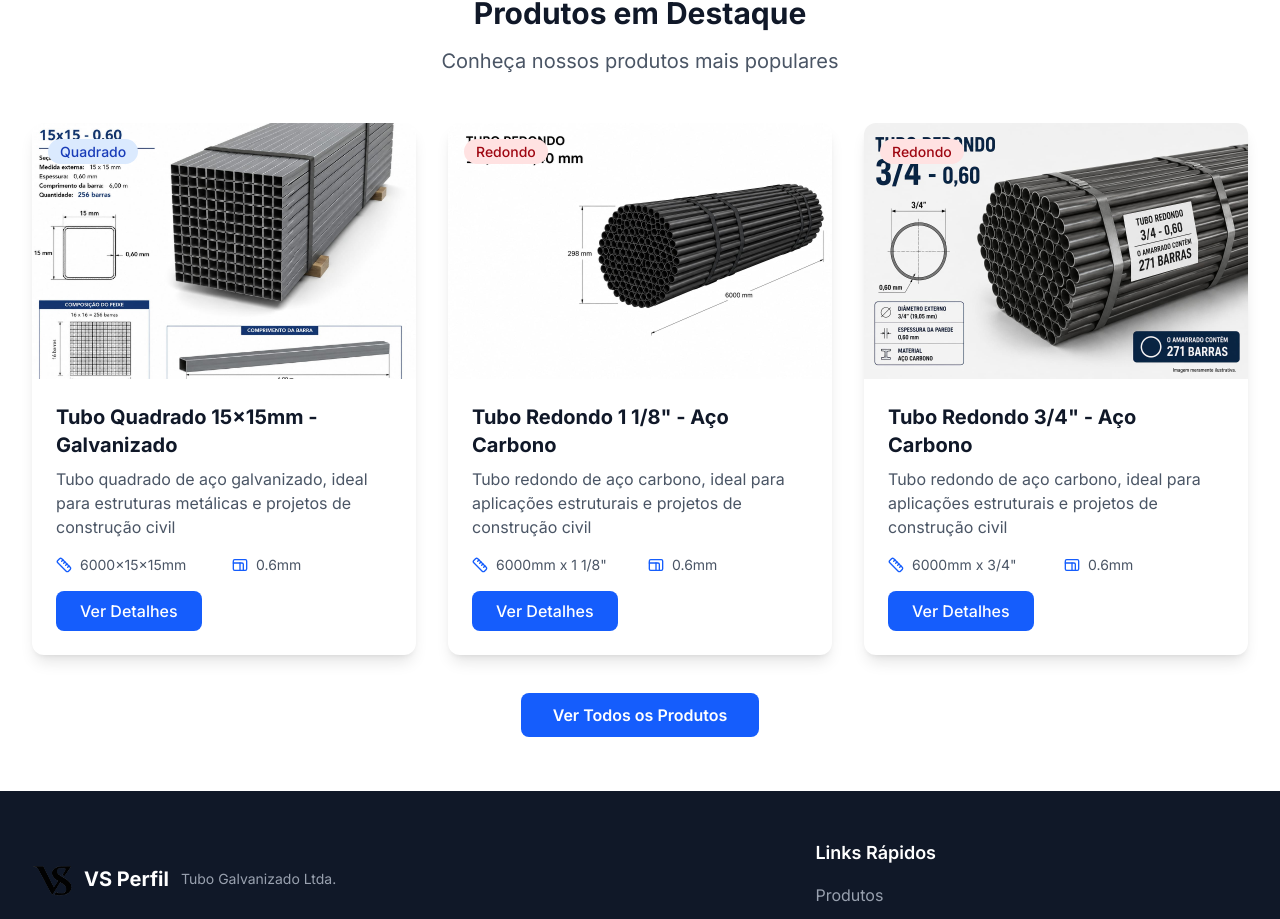
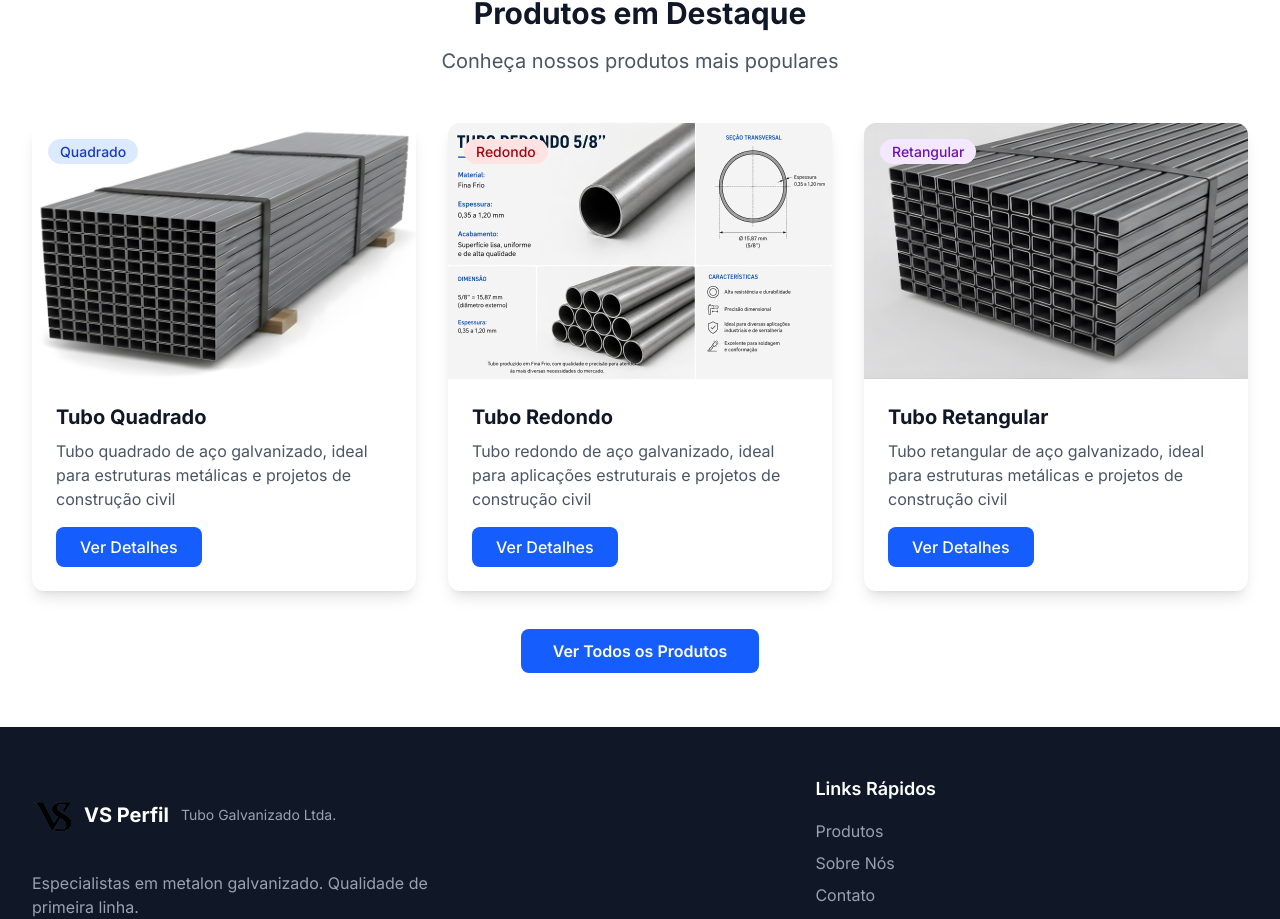
Before and after one commit to GustavoAndriani-Templates/VSPerfil, a React (Vite) app: page / in a window 1280 px wide. Shown: the part 3477-4396 px from the top of the page. Built offline with nearby package versions, Linux system fonts and the light colour scheme.

Commit message:
fix: Changed all the products data, cards and details

```diff
--- a/src/components/products/ProductCard.tsx
+++ b/src/components/products/ProductCard.tsx
@@ -1,8 +1,8 @@
-import React from 'react';
-import { Link } from 'react-router-dom';
+import React from "react";
+import { Link } from "react-router-dom";
 // import { Ruler, Calendar, Dumbbell } from '@vitejs/plugin-react';
-import { Products } from '../../types/products';
-import { Calendar, Proportions, Ruler } from 'lucide-react';
+import { Products } from "../../types/products";
+import { Calendar, Proportions, Ruler } from "lucide-react";
 
 interface productCardProps {
   product: Products;
@@ -18,14 +18,20 @@ const ProductCard: React.FC<productCardProps> = ({ product }) => {
           className="w-full h-full object-cover transition-transform duration-300 hover:scale-105"
         />
         <div className="absolute top-4 left-4">
-          <span className={`px-3 py-1 rounded-full text-sm font-medium ${product.category === 'redondo'
-            ? 'bg-red-100 text-red-800'
-            : product.category === 'quadrado'
-              ? 'bg-blue-100 text-blue-800'
-              : 'bg-purple-100 text-purple-800'
-            }`}>
-            {product.category === 'redondo' ? 'Redondo' :
-              product.category === 'quadrado' ? 'Quadrado' : 'Retangular'}
+          <span
+            className={`px-3 py-1 rounded-full text-sm font-medium ${
+              product.category === "redondo"
+                ? "bg-red-100 text-red-800"
+                : product.category === "quadrado"
+                  ? "bg-blue-100 text-blue-800"
+                  : "bg-purple-100 text-purple-800"
+            }`}
+          >
+            {product.category === "redondo"
+              ? "Redondo"
+              : product.category === "quadrado"
+                ? "Quadrado"
+                : "Retangular"}
           </span>
         </div>
       </div>
@@ -34,26 +40,36 @@ const ProductCard: React.FC<productCardProps> = ({ product }) => {
         <h3 className="text-xl font-bold text-gray-900 mb-2">{product.name}</h3>
         <p className="text-gray-600 mb-4">{product.shortDescription}</p>
 
+        {product.specifications ? (
           <div className="grid grid-cols-2 gap-4 mb-4">
             <div className="flex items-center space-x-2 text-sm text-gray-600">
               <Ruler className="h-4 w-4 text-blue-600" />
-            {typeof product.specifications.dimensions.height === 'number' ? (
-              <span>{product.specifications.dimensions.length}x{product.specifications.dimensions.width}x{product.specifications.dimensions.height}mm</span>
+              {typeof product.specifications.dimensions!.height === "number" ? (
+                <span>
+                  {product.specifications.dimensions!.length}x
+                  {product.specifications.dimensions!.width}x
+                  {product.specifications.dimensions!.height}mm
+                </span>
               ) : (
-              <span>{product.specifications.dimensions.length}mm x {product.specifications.dimensions.width} {product.specifications.dimensions.height}</span>
+                <span>
+                  {product.specifications.dimensions!.length}mm x{" "}
+                  {product.specifications.dimensions!.width}{" "}
+                  {product.specifications.dimensions!.height}
+                </span>
               )}
             </div>
-          {product.specifications.weight ? (
+            {product.specifications!.weight ? (
               <div className="flex items-center space-x-2 text-sm text-gray-600">
                 {/*<Dumbbell className="h-4 w-4 text-blue-600" />*/}
-              <span>{product.specifications.weight}kg</span>
+                <span>{product.specifications!.weight}kg</span>
               </div>
             ) : null}
             <div className="flex items-center space-x-2 text-sm text-gray-600">
               <Proportions className="h-4 w-4 text-blue-600" />
-            <span>{product.specifications.dimensions.thickness}</span>
+              <span>{product.specifications!.dimensions!.thickness}</span>
             </div>
           </div>
+        ) : null}
 
         <div className="flex items-center justify-between">
           {/* {product.priceRange && (
--- a/src/data/products.ts
+++ b/src/data/products.ts
@@ -4,154 +4,102 @@ import { Products } from "../types/products";
 export const productsData: Products[] = [
   {
     id: '1',
-    name: 'Tubo Quadrado 15x15mm - Galvanizado',
+    name: 'Tubo Quadrado',
     category: 'quadrado',
     shortDescription: 'Tubo quadrado de aço galvanizado, ideal para estruturas metálicas e projetos de construção civil',
-    fullDescription: 'O tubo quadrado de aço galvanizado é fabricado com aço de alta qualidade e revestido com uma camada de zinco para proteção contra corrosão. Com dimensões de 15x15mm, é perfeito para aplicações que exigem resistência e durabilidade, como estruturas metálicas, suportes, grades e projetos de construção civil. Sua superfície galvanizada garante longa vida útil mesmo em ambientes externos, tornando-o uma escolha confiável para diversos tipos de projetos.',
-    image: '/productsImages/tubo_quadrado_15x15/tubo_quadrado_15x15.jpeg',
+    fullDescription: 'O tubo quadrado de aço galvanizado é fabricado com aço de alta qualidade e revestido com uma camada de zinco para proteção contra corrosão. É perfeito para aplicações que exigem resistência e durabilidade, como estruturas metálicas, suportes, grades e projetos de construção civil. Sua superfície galvanizada garante longa vida útil mesmo em ambientes externos, tornando-o uma escolha confiável para diversos tipos de projetos.',
+    image: '/productsImages/tubo_quadrado_15x15/tubo_quadrado_15x15__01.jpg',
     gallery: [
-      '/productsImages/tubo_quadrado_15x15/tubo_quadrado_15x15__01.jpg',
       '/productsImages/tubo_quadrado_15x15/tubo_quadrado_15x15__02.jpg',
       '/productsImages/tubo_quadrado_15x15/tubo_quadrado_15x15__03.jpg',
     ],
-    specifications: {
-      dimensions: {
-        length: 6000,
-        width: 15,
-        height: 15,
-        thickness: '0.6mm',
-      },
-    },
     technicalDetails: {
+      'Material': 'Fina Frio | Aço Carbono',
       'Composição do Feixe': '256 barras',
-      'Espessura da Parede': '0.6mm',
     }
   },
-  {
-    id: '2',
-    name: 'Tubo Redondo 1 1/8" - Aço Carbono',
-    category: 'redondo',
-    shortDescription: 'Tubo redondo de aço carbono, ideal para aplicações estruturais e projetos de construção civil',
-    fullDescription: 'O tubo redondo de aço carbono é fabricado com aço de alta qualidade e revestido com uma camada de zinco para proteção contra corrosão. Com diâmetro de 1 1/8", é perfeito para aplicações que exigem resistência e durabilidade, como estruturas metálicas, suportes, grades e projetos de construção civil. Sua superfície galvanizada garante longa vida útil mesmo em ambientes externos, tornando-o uma escolha confiável para diversos tipos de projetos.',
-    image: '/productsImages/tubo_redondo_1_1-8/tubo_redondo_1_1-8.jpeg',
-    gallery: [
-      '/productsImages/tubo_redondo_1_1-8/tubo_redondo_1_1-8__01.jpg',
-      '/productsImages/tubo_redondo_1_1-8/tubo_redondo_1_1-8__02.jpg',
-      '/productsImages/tubo_redondo_1_1-8/tubo_redondo_1_1-8__03.jpg',
-    ],
-    specifications: {
-      dimensions: {
-        length: 6000,
-        width: 1,
-        height: '1/8"',
-        thickness: '0.6mm'
-      },
-    },
-    technicalDetails: {
-      'Material': 'Aço Carbono',
-      'Composição do Feixe': '??? barras',
-      'Espessura da Parede': '0.4mm',
-    }
-  },
+  // {
+  //   id: '2',
+  //   name: 'Tubo Quadrado - Aço Carbono',
+  //   category: 'quadrado',
+  //   shortDescription: 'Tubo quadrado de aço carbono, ideal para estruturas metálicas e projetos de construção civil',
+  //   fullDescription: 'O tubo quadrado de aço carbono é fabricado com aço de alta qualidade e revestido com uma camada de zinco para proteção contra corrosão. É perfeito para aplicações que exigem resistência e durabilidade, como estruturas metálicas, suportes, grades e projetos de construção civil. Sua superfície galvanizada garante longa vida útil mesmo em ambientes externos, tornando-o uma escolha confiável para diversos tipos de projetos.',
+  //   image: '/productsImages/tubo_quadrado_15x15/tubo_quadrado_15x15.jpeg',
+  //   gallery: [
+  //     '/productsImages/tubo_quadrado_15x15/tubo_quadrado_15x15__01.jpg',
+  //     '/productsImages/tubo_quadrado_15x15/tubo_quadrado_15x15__02.jpg',
+  //     '/productsImages/tubo_quadrado_15x15/tubo_quadrado_15x15__03.jpg',
+  //   ],
+  //   technicalDetails: {
+  //     'Material': 'Fina Frio',
+  //     'Composição do Feixe': '256 barras',
+  //   }
+  // },
   {
     id: '3',
-    name: 'Tubo Redondo 3/4" - Aço Carbono',
+    name: 'Tubo Redondo',
     category: 'redondo',
-    shortDescription: 'Tubo redondo de aço carbono, ideal para aplicações estruturais e projetos de construção civil',
-    fullDescription: 'O tubo redondo de aço carbono é fabricado com aço de alta qualidade e revestido com uma camada de zinco para proteção contra corrosão. Com diâmetro de 3/4", é perfeito para aplicações que exigem resistência e durabilidade, como estruturas metálicas, suportes, grades e projetos de construção civil. Sua superfície galvanizada garante longa vida útil mesmo em ambientes externos, tornando-o uma escolha confiável para diversos tipos de projetos.',
-    image: '/productsImages/tubo_redondo_3-4/tubo_redondo_3-4.jpeg',
-    gallery: [
-      '/productsImages/tubo_redondo_3-4/tubo_redondo_3-4__01.jpg',
-      '/productsImages/tubo_redondo_3-4/tubo_redondo_3-4__02.jpg',
-      '/productsImages/tubo_redondo_3-4/tubo_redondo_3-4__03.jpg',
-    ],
-    specifications: {
-      dimensions: {
-        length: 6000,
-        height: '3/4"',
-        thickness: '0.6mm'
-      },
-    },
-    technicalDetails: {
-      'Material': 'Aço Carbono',
-      'Composição do Amarrado': '271 barras',
-      'Espessura da Parede': '0.6mm',
-    }
-  },
-  {
-    id: '4',
-    name: 'Tubo Redondo 5/8"',
-    category: 'redondo',
-    shortDescription: 'Tubo redondo de aço carbono, ideal para aplicações estruturais e projetos de construção civil',
-    fullDescription: 'O tubo redondo de aço carbono é fabricado com aço de alta qualidade e revestido com uma camada de zinco para proteção contra corrosão. Com diâmetro de 5/8", é perfeito para aplicações que exigem resistência e durabilidade, como estruturas metálicas, suportes, grades e projetos de construção civil. Sua superfície galvanizada garante longa vida útil mesmo em ambientes externos, tornando-o uma escolha confiável para diversos tipos de projetos.',
+    shortDescription: 'Tubo redondo de aço galvanizado, ideal para aplicações estruturais e projetos de construção civil',
+    fullDescription: 'O tubo redondo de aço galvanizado é fabricado com aço de alta qualidade e revestido com uma camada de zinco para proteção contra corrosão. É perfeito para aplicações que exigem resistência e durabilidade, como estruturas metálicas, suportes, grades e projetos de construção civil. Sua superfície galvanizada garante longa vida útil mesmo em ambientes externos, tornando-o uma escolha confiável para diversos tipos de projetos.',
     image: '/productsImages/tubo_redondo_5-8/tubo_redondo_5-8.jpeg',
     gallery: [
       '/productsImages/tubo_redondo_5-8/tubo_redondo_5-8__01.jpg',
       '/productsImages/tubo_redondo_5-8/tubo_redondo_5-8__02.jpg',
       '/productsImages/tubo_redondo_5-8/tubo_redondo_5-8__03.jpg',
     ],
-    specifications: {
-      dimensions: {
-        length: 6000,
-        height: '5/8"',
-        thickness: '0.4 à 1.2mm'
-      },
-    },
     technicalDetails: {
-      'Material': 'Fina Frio',
+      'Material': 'Fina Frio | Aço Carbono',
       'Composição do Amarrado': '397 barras',
-      'Espessura da Parede': '0.4 à 1.2mm',
     }
   },
+  // {
+  //   id: '4',
+  //   name: 'Tubo Redondo - Aço Carbono',
+  //   category: 'redondo',
+  //   shortDescription: 'Tubo redondo de aço carbono, ideal para aplicações estruturais e projetos de construção civil',
+  //   fullDescription: 'O tubo redondo de aço carbono é fabricado com aço de alta qualidade e revestido com uma camada de zinco para proteção contra corrosão. É perfeito para aplicações que exigem resistência e durabilidade, como estruturas metálicas, suportes, grades e projetos de construção civil. Sua superfície galvanizada garante longa vida útil mesmo em ambientes externos, tornando-o uma escolha confiável para diversos tipos de projetos.',
+  //   image: '/productsImages/tubo_redondo_3-4/tubo_redondo_3-4.jpeg',
+  //   gallery: [
+  //     '/productsImages/tubo_redondo_3-4/tubo_redondo_3-4__01.jpg',
+  //     '/productsImages/tubo_redondo_3-4/tubo_redondo_3-4__02.jpg',
+  //     '/productsImages/tubo_redondo_3-4/tubo_redondo_3-4__03.jpg',
+  //   ],
+  //   technicalDetails: {
+  //     'Material': 'Aço Carbono',
+  //     'Composição do Amarrado': '271 barras',
+  //   }
+  // },
   {
     id: '5',
-    name: 'Tubo Redondo 3/4" - Fina Frio',
-    category: 'redondo',
-    shortDescription: 'Tubo redondo de aço, ideal para aplicações estruturais e projetos de construção civil',
-    fullDescription: 'O tubo redondo de aço é fabricado com aço de alta qualidade e revestido com uma camada de zinco para proteção contra corrosão. Com diâmetro de 3/4", é perfeito para aplicações que exigem resistência e durabilidade, como estruturas metálicas, suportes, grades e projetos de construção civil. Sua superfície galvanizada garante longa vida útil mesmo em ambientes externos, tornando-o uma escolha confiável para diversos tipos de projetos.',
-    image: '/productsImages/tubo_redondo_3-4_fina_frio/tubo_redondo_3-4_fina_frio.jpeg',
-    gallery: [
-      '/productsImages/tubo_redondo_3-4_fina_frio/tubo_redondo_3-4_fina_frio__01.jpg',
-      '/productsImages/tubo_redondo_3-4_fina_frio/tubo_redondo_3-4_fina_frio__02.jpg',
-      '/productsImages/tubo_redondo_3-4_fina_frio/tubo_redondo_3-4_fina_frio__03.jpg',
-    ],
-    specifications: {
-      dimensions: {
-        length: 6000,
-        height: '3/4"',
-        thickness: '0.6mm'
-      },
-    },
-    technicalDetails: {
-      'Material': 'Fina Frio',
-      'Composição do Amarrado': '271 barras',
-      'Espessura da Parede': '0.6mm',
-    }
-  },
-  {
-    id: '10',
-    name: 'Tubo Retangular 30x20mm - Aço Carbono',
+    name: 'Tubo Retangular',
     category: 'retangular',
-    shortDescription: 'Tubo retangular de aço carbono, ideal para estruturas metálicas e projetos de construção civil',
-    fullDescription: 'O tubo retangular de aço carbono é fabricado com aço de alta qualidade e revestido com uma camada de zinco para proteção contra corrosão. Com dimensões de 30x20mm, é perfeito para aplicações que exigem resistência e durabilidade, como estruturas metálicas, suportes, grades e projetos de construção civil. Sua superfície galvanizada garante longa vida útil mesmo em ambientes externos, tornando-o uma escolha confiável para diversos tipos de projetos.',
-    image: '/productsImages/tubo_retangular_30x20/tubo_retangular_30x20.jpeg',
+    shortDescription: 'Tubo retangular de aço galvanizado, ideal para estruturas metálicas e projetos de construção civil',
+    fullDescription: 'O tubo retangular de aço galvanizado é fabricado com aço de alta qualidade e revestido com uma camada de zinco para proteção contra corrosão. É perfeito para aplicações que exigem resistência e durabilidade, como estruturas metálicas, suportes, grades e projetos de construção civil. Sua superfície galvanizada garante longa vida útil mesmo em ambientes externos, tornando-o uma escolha confiável para diversos tipos de projetos.',
+    image: '/productsImages/tubo_retangular_30x20/tubo_retangular_30x20__03.jpg',
     gallery: [
       '/productsImages/tubo_retangular_30x20/tubo_retangular_30x20__01.jpg',
       '/productsImages/tubo_retangular_30x20/tubo_retangular_30x20__02.jpg',
-      '/productsImages/tubo_retangular_30x20/tubo_retangular_30x20__03.jpg',
     ],
-    specifications: {
-      dimensions: {
-        length: 6000,
-        width: 30,
-        height: 20,
-        thickness: '0.6mm'
-      },
-    },
     technicalDetails: {
-      'Material': 'Aço Carbono',
+      'Material': 'Fina Frio | Aço Carbono',
       'Composição do Feixe': '224 barras',
-      'Espessura da Parede': '0.6mm',
     }
   },
+  // {
+  //   id: '6',
+  //   name: 'Tubo Retangular - Aço Carbono',
+  //   category: 'retangular',
+  //   shortDescription: 'Tubo retangular de aço carbono, ideal para estruturas metálicas e projetos de construção civil',
+  //   fullDescription: 'O tubo retangular de aço carbono é fabricado com aço de alta qualidade e revestido com uma camada de zinco para proteção contra corrosão. É perfeito para aplicações que exigem resistência e durabilidade, como estruturas metálicas, suportes, grades e projetos de construção civil. Sua superfície galvanizada garante longa vida útil mesmo em ambientes externos, tornando-o uma escolha confiável para diversos tipos de projetos.',
+  //   image: '/productsImages/tubo_retangular_30x20/tubo_retangular_30x20.jpeg',
+  //   gallery: [
+  //     '/productsImages/tubo_retangular_30x20/tubo_retangular_30x20__01.jpg',
+  //     '/productsImages/tubo_retangular_30x20/tubo_retangular_30x20__02.jpg',
+  //     '/productsImages/tubo_retangular_30x20/tubo_retangular_30x20__03.jpg',
+  //   ],
+  //   technicalDetails: {
+  //     'Material': 'Aço Carbono',
+  //     'Composição do Feixe': '224 barras',
+  //   }
+  // },
 ];
--- a/src/pages/Products.tsx
+++ b/src/pages/Products.tsx
@@ -36,7 +36,7 @@ const ProductsPage: React.FC<ProductsProps> = ({ products: Products }) => {
         <div className="text-center mb-12">
           <h1 className="text-4xl font-bold text-gray-900 mb-4">Nossos Produtos</h1>
           <p className="text-xl text-gray-600 max-w-2xl mx-auto">
-            Descubra nossa linha completa de metalons galvanizados
+            Descubra nossa linha completa de tubos de aço
           </p>
         </div>
 
--- a/src/types/products.ts
+++ b/src/types/products.ts
@@ -6,11 +6,11 @@ export interface Products {
   fullDescription: string;
   image: string;
   gallery: string[];
-  specifications: {
-    dimensions: {
-      length: number;
+  specifications?: {
+    dimensions?: {
+      length?: number;
       width?: number;
-      height: number | string;
+      height?: number | string;
       thickness?: number | string;
       custom?: boolean;
     };
```
Also changed, not shown: src/components/products/ProductDetails.tsx (+15 -10 lines). Lines whose indentation alone changed are shown as unchanged.
